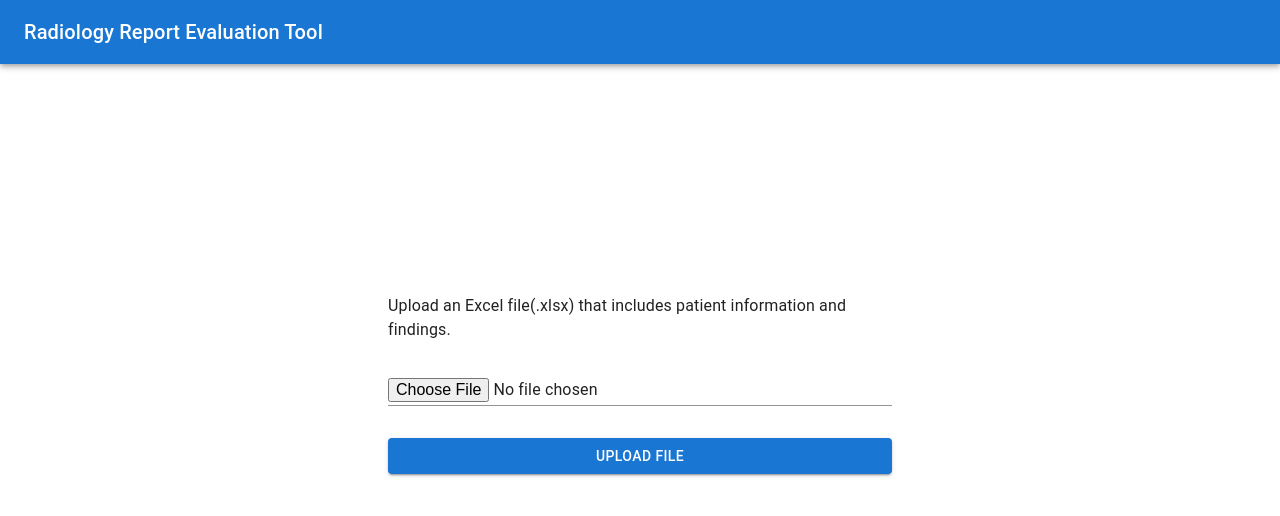
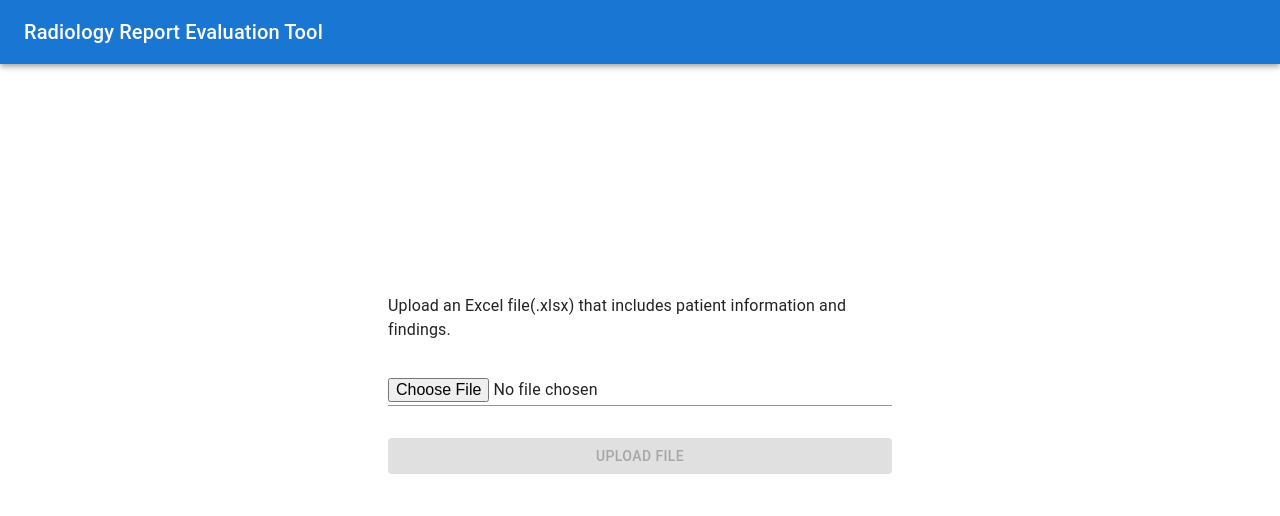
Before and after one commit to denglinghua/test_repo, a React (Create React App) app in the folder web/: page /evaluate in a window 1280 px wide. Shown: the top 516 px of the page. Built offline with nearby package versions, Linux system fonts and the light colour scheme.

Commit message:
fix required input field

```diff
--- a/web/src/components/UploadSection.js
+++ b/web/src/components/UploadSection.js
@@ -30,7 +30,6 @@ const UploadSection = ({ onFileUpload }) => {
         flexDirection="column"
         alignItems="left"
         justifyContent="center"
-        minHeight="80vh"
       >
         <Typography variant="body1" gutterBottom style={{ marginBottom: "2rem" }}>
           Upload an Excel file({fileExtension}) that includes patient information and findings.
@@ -50,6 +49,7 @@ const UploadSection = ({ onFileUpload }) => {
               variant="contained"
               color="primary"
               type="submit"
+              disabled={!selectedFile}
               style={{ marginTop: "1rem" }}
             >
               Upload File
--- a/web/src/pages/Login.js
+++ b/web/src/pages/Login.js
@@ -1,5 +1,5 @@
 import React, { useState } from "react";
-import { Container, Typography, TextField, Button, Box } from "@mui/material";
+import { Container, TextField, Button, Box } from "@mui/material";
 import useUserStore from "../stores/userStore";
 import { useNavigate } from "react-router-dom";
 import api from "../utils/api";
@@ -44,6 +44,7 @@ const Login = () => {
             color="primary"
             type="submit"
             fullWidth
+            disabled={!username}
             style={{ marginTop: "1rem" }}
           >
             Login
```
